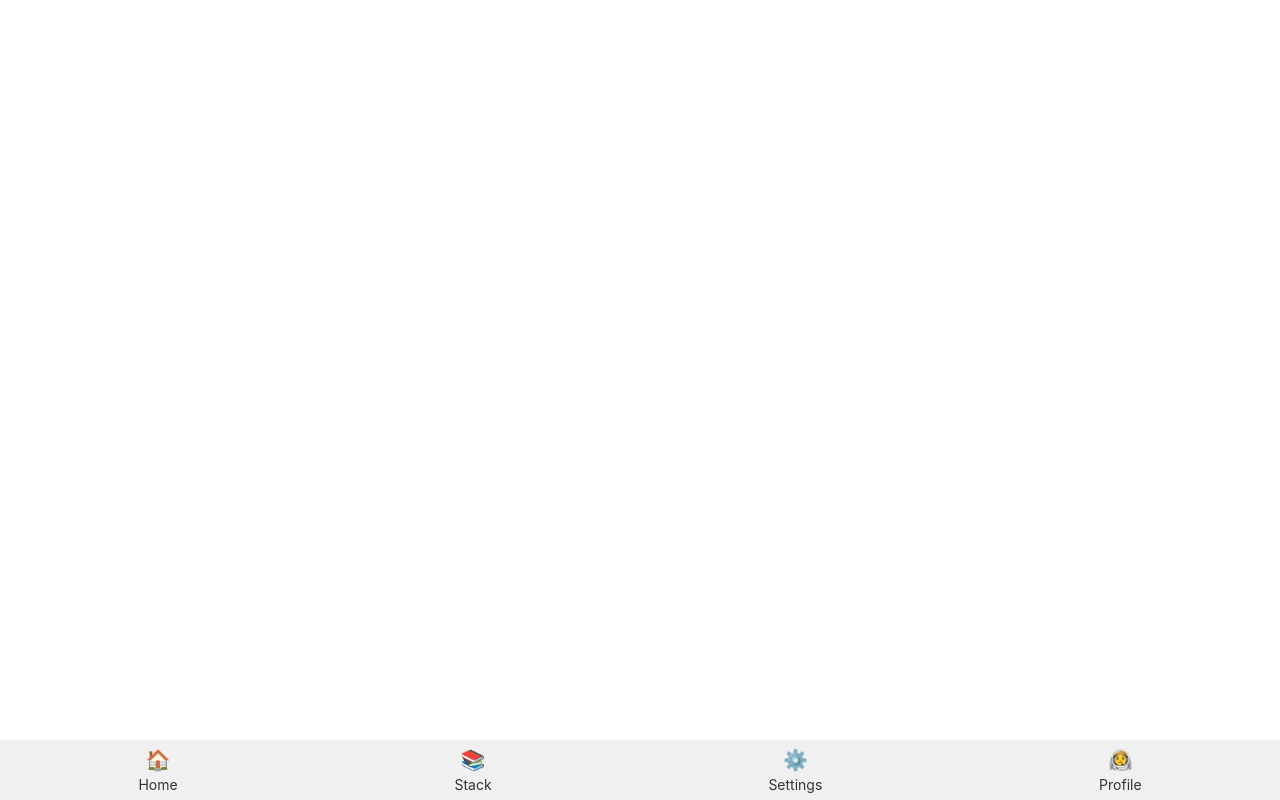
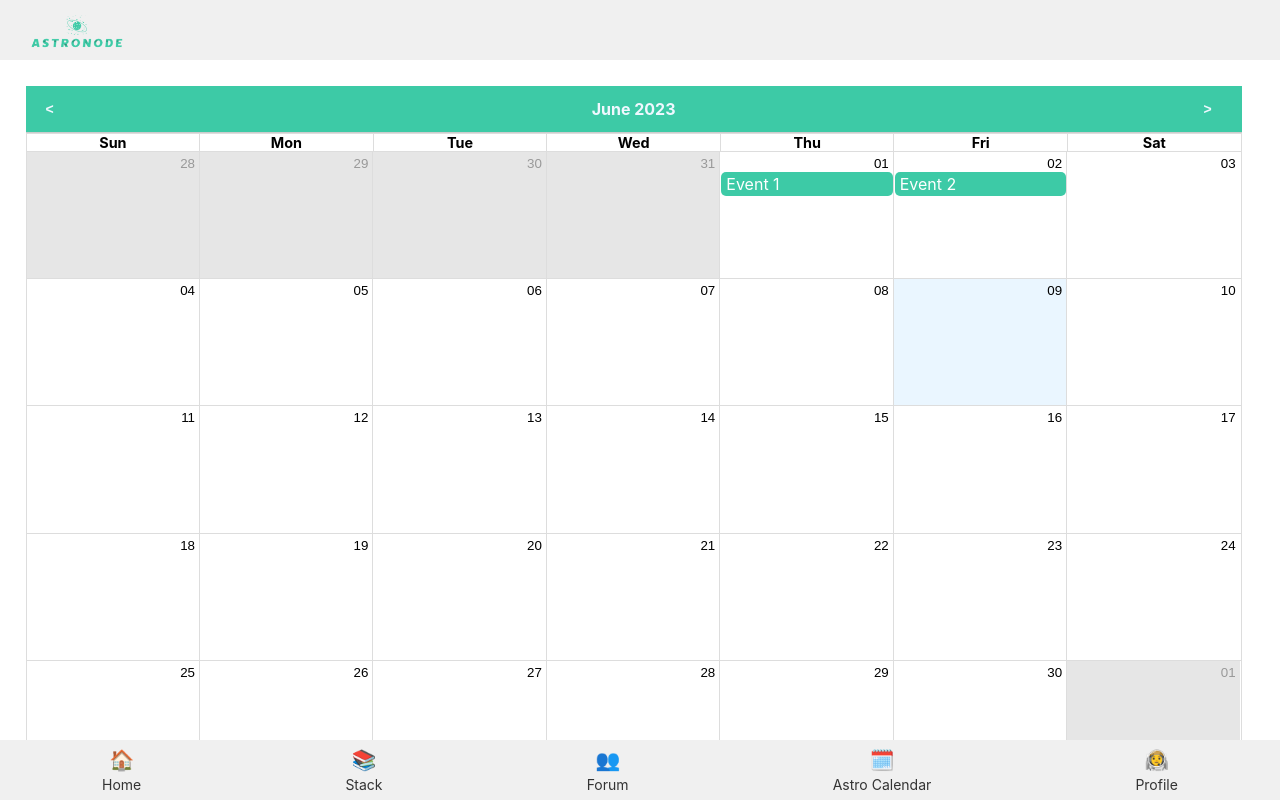
Before and after one commit to fran1709/astronode, a React (Create React App) app in the folder astronode-pwa/: page /calendar in a window 1280 px wide. Built offline with nearby package versions, Linux system fonts and the light colour scheme.

Commit message:
calendario de eventos

```diff
--- a/astronode-pwa/package.json
+++ b/astronode-pwa/package.json
@@ -8,8 +8,10 @@
     "@testing-library/user-event": "^13.5.0",
     "axios": "^1.4.0",
     "firebase": "^9.22.2",
-    "firebaseui": "^6.0.2",
+    "moment": "^2.29.4",
+    "moment-timezone": "^0.5.43",
     "react": "^18.2.0",
+    "react-big-calendar": "^1.8.1",
     "react-dom": "^18.2.0",
     "react-router-dom": "^6.12.0",
     "react-scripts": "5.0.1",
--- a/astronode-pwa/src/App.js
+++ b/astronode-pwa/src/App.js
@@ -1,11 +1,12 @@
 import React from 'react';
 import { BrowserRouter as Router, Route, Routes} from "react-router-dom";
 import Home from "./screens/Home";
-import Settings from "./screens/Settings";
 import Stack from "./screens/Stack";
 import  Navigation  from './Navigation';
 import Profile from './screens/Profile';
 import { UserProvider } from './UserProvider';
+import Forum from './screens/Forum';
+import Calendar from './screens/Calendar';
 /* import logo from './logo.svg';
 import './App.css'; */
 
@@ -16,8 +17,9 @@ function App() {
       <Navigation/>
       <Routes>
         <Route exact path="/" element={<Home/>} />
-        <Route path="/settings" element={<Settings/>} />
+        <Route path="/forum" element={<Forum/>} />
         <Route path="/stack" element={<Stack/>} />
+        <Route path="/calendar" element={<Calendar/>} />
         <Route path="/profile" element={<Profile/>} />
       </Routes>
     </Router>
--- a/astronode-pwa/src/Navigation.js
+++ b/astronode-pwa/src/Navigation.js
@@ -30,9 +30,13 @@ const Navigation = () => {
         <span className="tab-icon">📚</span>
         <span className="tab-label">Stack</span>
       </Link>
-      <Link to="/settings" className="tab">
-        <span className="tab-icon">⚙️</span>
-        <span className="tab-label">Settings</span>
+      <Link to="/forum" className="tab">
+        <span className="tab-icon">👥</span>
+        <span className="tab-label">Forum</span>
+      </Link>
+      <Link to="/calendar" className="tab">
+        <span className="tab-icon">🗓️</span>
+        <span className="tab-label">Astro Calendar</span>
       </Link>
       <Link to="/profile" className="tab">
         {userInfo ? (
--- /dev/null
+++ b/astronode-pwa/src/components/EventInfo.css
@@ -0,0 +1,8 @@
+.event-popup {
+    background-color: #fff;
+    border: 1px solid #ccc;
+    padding: 20px;
+    border-radius: 8px;
+    box-shadow: 0 2px 5px  #1f9e6e;
+    max-width: 400px;
+}
--- /dev/null
+++ b/astronode-pwa/src/components/EventInfo.js
@@ -0,0 +1,32 @@
+import React from 'react'
+import './EventInfo.css'
+
+const EventInfo = ({ event, onClose }) => {
+  const { start, end, title, description, location} = event;
+  const startDate = new Date(start);
+  const endDate = new Date(end);
+  console.log(event);
+
+  // Format the date and time as needed
+  const startDateString = startDate.toLocaleDateString();
+  const startTimeString = startDate.toLocaleTimeString([], { timeStyle: 'short' });
+  const endDateString = endDate.toLocaleDateString();
+  const endTimeString = endDate.toLocaleTimeString([], { timeStyle: 'short' });
+
+  return (
+    <div className="event-popup">
+      <h2 className='header-text'>{title}</h2>
+      <p>Description: {description}</p>
+      <p>Location: {location}</p>
+      <p>
+        Date: {startDateString} - {endDateString}
+      </p>
+      <p>
+        Time: {startTimeString} - {endTimeString}
+      </p>
+      <button className='close-btn' onClick={onClose}>X</button>
+    </div>
+  );
+};
+
+export default EventInfo;
--- /dev/null
+++ b/astronode-pwa/src/screens/Calendar.css
@@ -0,0 +1,37 @@
+.custom-header {
+  display: flex;
+  align-items: center;
+  justify-content: space-between;
+  padding: 10px;
+  background-color: #3dcaa6;
+  border-bottom: 1px solid #ccc;
+}
+
+.custom-header button {
+  background-color: transparent;
+  border: none;
+  padding: 5px 10px;
+  margin-right: 10px;
+  cursor: pointer;
+  font-size: 14px;
+  font-weight: bold;
+  color: aliceblue;
+}
+
+.custom-header span {
+  font-size: 16px;
+  color: aliceblue;
+  font-weight: bold;
+}
+
+.custom-date-cell-wrapper {
+  height: 100%;
+  display: flex;
+  align-items: flex-end;
+}
+
+.custom-calendar {
+  width: 95%;
+  height: 95%;
+  margin: 2%;
+}
--- /dev/null
+++ b/astronode-pwa/src/screens/Calendar.js
@@ -0,0 +1,100 @@
+import React, {useState} from 'react';
+import { Calendar, momentLocalizer } from 'react-big-calendar';
+import 'react-big-calendar/lib/css/react-big-calendar.css';
+import moment from 'moment';
+import './Calendar.css'
+import '../components/EventInfo'
+import EventInfo from '../components/EventInfo';
+
+const localizer = momentLocalizer(moment);
+
+const events = [
+  {
+    start: new Date(2023, 5, 1, 10, 0), // January 1, 2023, 10:00 AM
+    end: new Date(2023, 5, 1, 12, 0), // January 1, 2023, 12:00 PM
+    title: 'Event 1',
+    description: 'Event 1 Description',
+    location: 'Event 1 Location',
+  },
+  {
+    start: new Date(2023, 5, 2, 14, 0), // January 2, 2023, 2:00 PM
+    end: new Date(2023, 5, 2, 16, 0), // January 2, 2023, 4:00 PM
+    title: 'Event 2',
+    description: 'Event 1 Description',
+    location: 'Event 1 Location',
+  },
+  // Add more events as needed
+];
+
+const AsCalendar = () => {
+
+  const [selectedEvent, setSelectedEvent] = useState(null);
+
+    const handleEventClick = (event) => {
+      setSelectedEvent(event);
+      console.log(selectedEvent)
+    };
+
+    const handlePopupClose = () => {
+      setSelectedEvent(null);
+    };
+
+  const eventStyleGetter = (event, start, end, isSelected) => {
+    const style = {
+      backgroundColor: '#3dcaa6',
+      color: 'white',
+    };
+    return {
+      style,
+    };
+  };
+
+  const CustomHeader = ({ label, onNavigate }) => {
+    const handlePrev = () => {
+      onNavigate('PREV', );
+    };
+
+    const handleNext = () => {
+      onNavigate('NEXT');
+    };
+
+
+    return (
+      <div className="custom-header">
+        <button className="nav-button" onClick={handlePrev}>
+          &lt;
+        </button>
+        <span className="current-month">{label}</span>
+        <button className="nav-button" onClick={handleNext}>
+          &gt;
+        </button>
+      </div>
+    );
+  };
+
+  return (
+    <div className="scroll-container">
+      <div className="header">
+        <img className="logo" src={require("../media/appLogoS.png")} alt="LogoS" />
+      </div>
+      <Calendar
+        localizer={localizer}
+        events={events}
+        views={['month']}
+        className='custom-calendar'
+        eventPropGetter={eventStyleGetter}
+        onSelectEvent={handleEventClick}
+        components={{
+          toolbar: CustomHeader,
+        }}
+      />
+      {selectedEvent && (
+        <div className='add-response-popup'>
+          <EventInfo event={selectedEvent} onClose={handlePopupClose} />
+        </div>
+      )}
+    </div>
+  );
+}
+
+export default AsCalendar
--- /dev/null
+++ b/astronode-pwa/src/screens/Forum.js
@@ -0,0 +1,55 @@
+import React, {useState} from 'react'
+import './Stack.css'
+import AddComment from '../components/AddComment';
+import Comment from '../components/Comment'
+import './Forum.css'
+import { API } from '../Api_Astronode';
+
+const Forum = () => {
+
+  const [comments, setComments] = useState([]);
+  const [showResponseMap, setShowResponseMap] = useState({});
+
+  const handleNewComment = (comment) => {
+    console.log('New comment:', comment);
+    API.post('/astroApi/coments', comment);
+    setComments([...comments, comment]);
+  };
+
+  const handleToggleResponses = (commentId) => {
+    setShowResponseMap((prevMap) => ({
+      ...prevMap,
+      [commentId]: !prevMap[commentId],
+    }));
+  };
+
+  return (
+    <div className="scroll-container">
+      <div className="header">
+        <img className="logo" src={require("../media/appLogoS.png")} alt="LogoS" />
+      </div>
+      <div className="input-container">
+        <AddComment onAddComment={handleNewComment} />
+        {comments.map((comment) => (
+          <React.Fragment key={comment.id}>
+            <Comment
+              comment={comment}
+              onToggleResponses={handleToggleResponses}
+            />
+            {showResponseMap[comment.id] && (
+              <>
+                {comment.responses.map((response) => (
+                  <Comment key={response.id} comment={response} onToggleResponses={handleToggleResponses} />
+                ))}
+              </>
+            )}
+          </React.Fragment>
+        ))}
+      </div>
+    </div>
+
+  );
+
+};
+
+export default Forum
```
Also changed, not shown: astronode-pwa/src/screens/Forum.css (renamed from astronode-pwa/src/screens/Settings.css), 1 other file (tests, documents, lock files or other folders).
